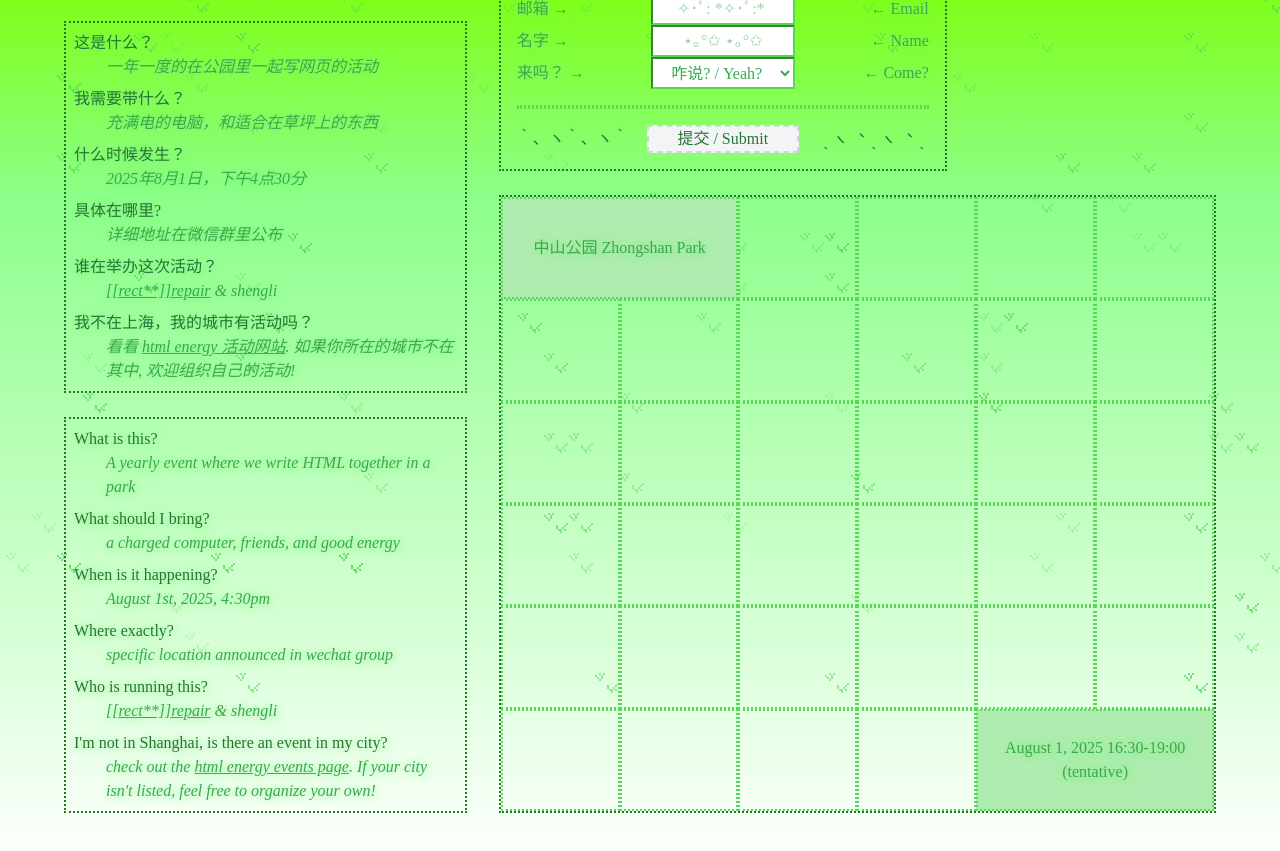
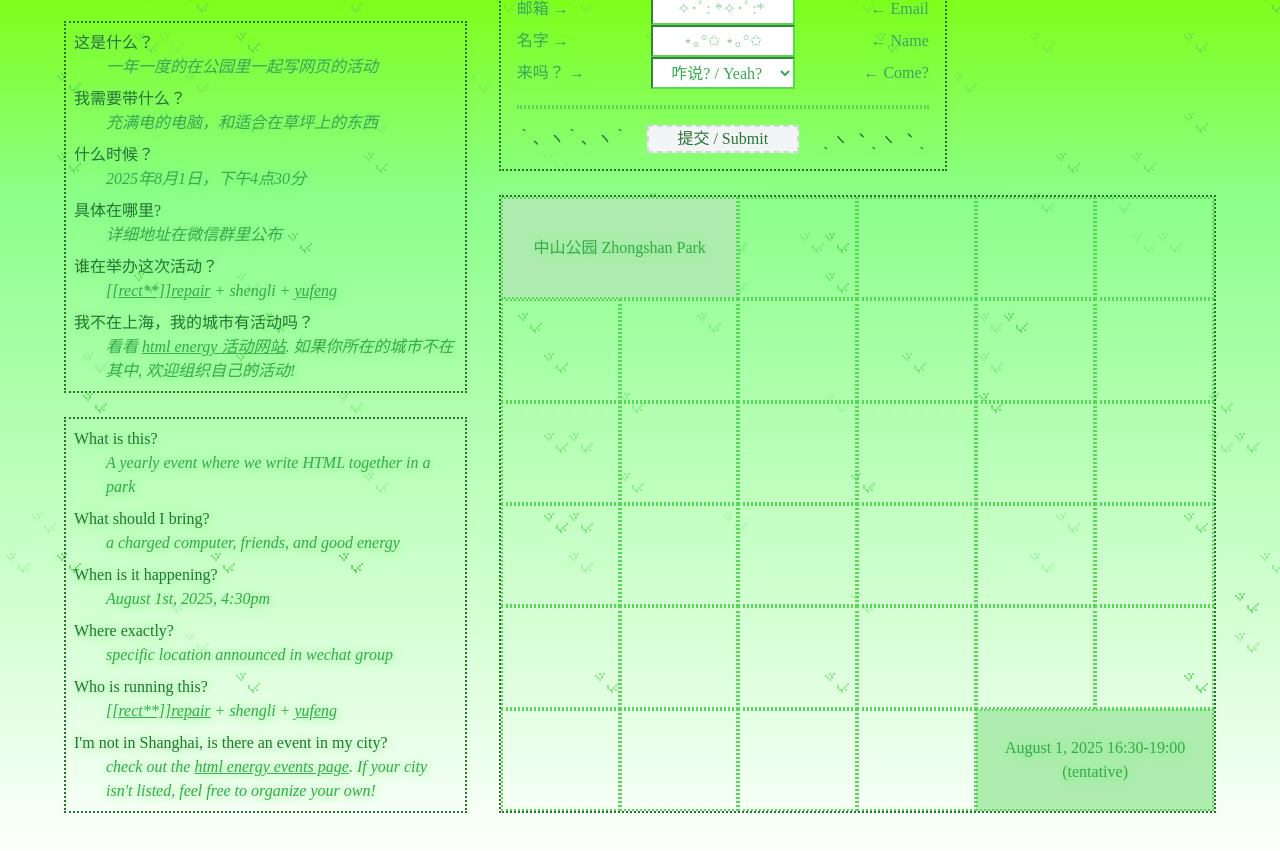
Before and after one commit to writecards/html-energy, a plain HTML site: page index.html in a window 1280 px wide. Shown: the part 95-946 px from the top of the page. Drawn offline with Linux system fonts and the light colour scheme; no server answers.

Commit message:
added author yufeng

```diff
--- a/index.html
+++ b/index.html
@@ -29,7 +29,7 @@
             <p>充满电的电脑，和适合在草坪上的东西</p>
           </div>
           <div class="question">
-            <h2>什么时候发生？</h2>
+            <h2>什么时候？</h2>
             <p>2025年8月1日，下午4点30分</p>
           </div>
           <div class="question">
@@ -42,7 +42,7 @@
               <a class="underline" href="https://www.instagram.com/rect_repair/"
                 >[[rect**]]repair</a
               >
-              & shengli
+              + shengli + <a class="underline" href="https://www.yufengzhao.com/">yufeng</a>
             </p>
           </div>
           <div class="question">
@@ -78,9 +78,8 @@
             <h2>Who is running this?</h2>
             <p>
               <a href="https://www.instagram.com/rect_repair/" class="underline"
-                >[[rect**]]repair</a
-              >
-              & shengli
+                >[[rect**]]repair</a>
+              + shengli + <a class="underline" href="https://www.yufengzhao.com/">yufeng</a>
             </p>
           </div>
           <div class="question">
```
